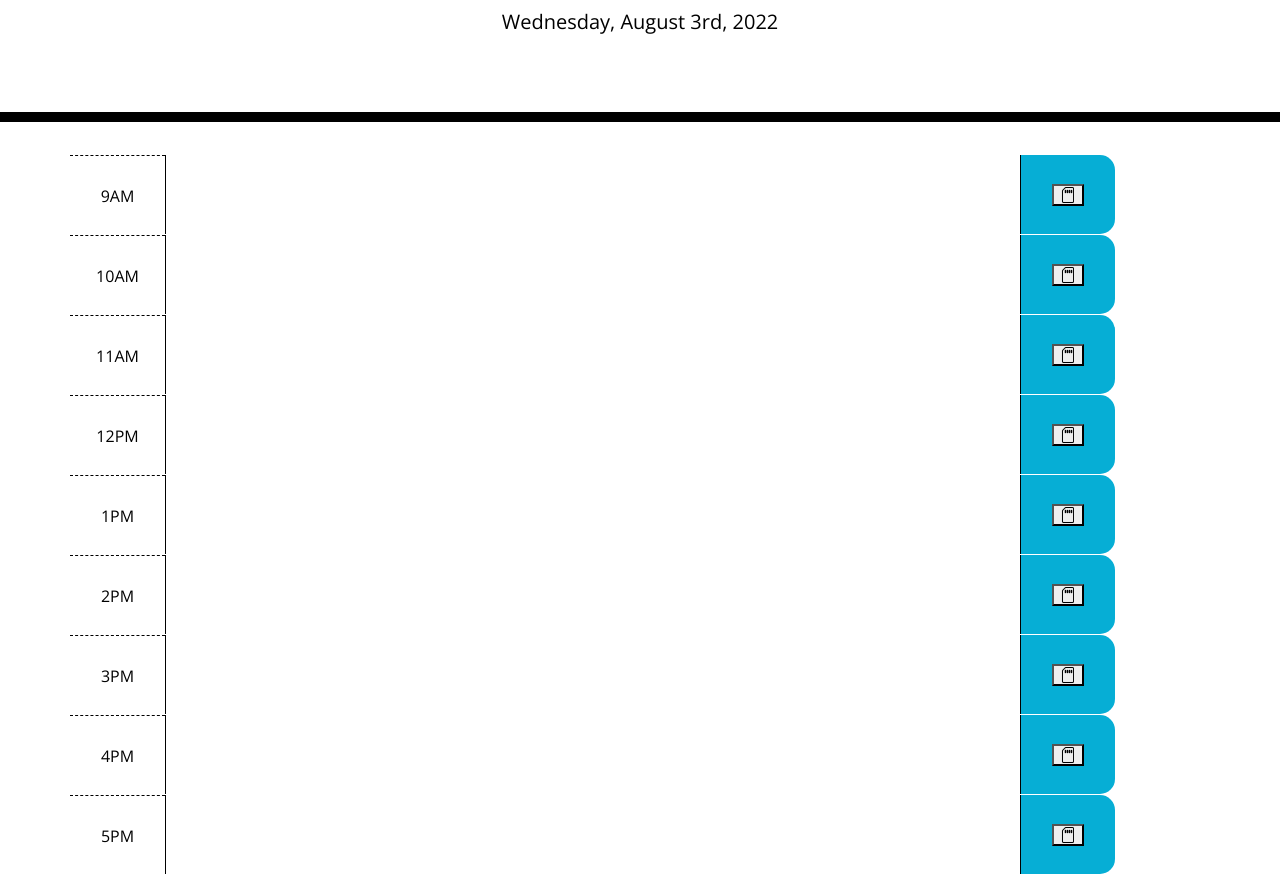
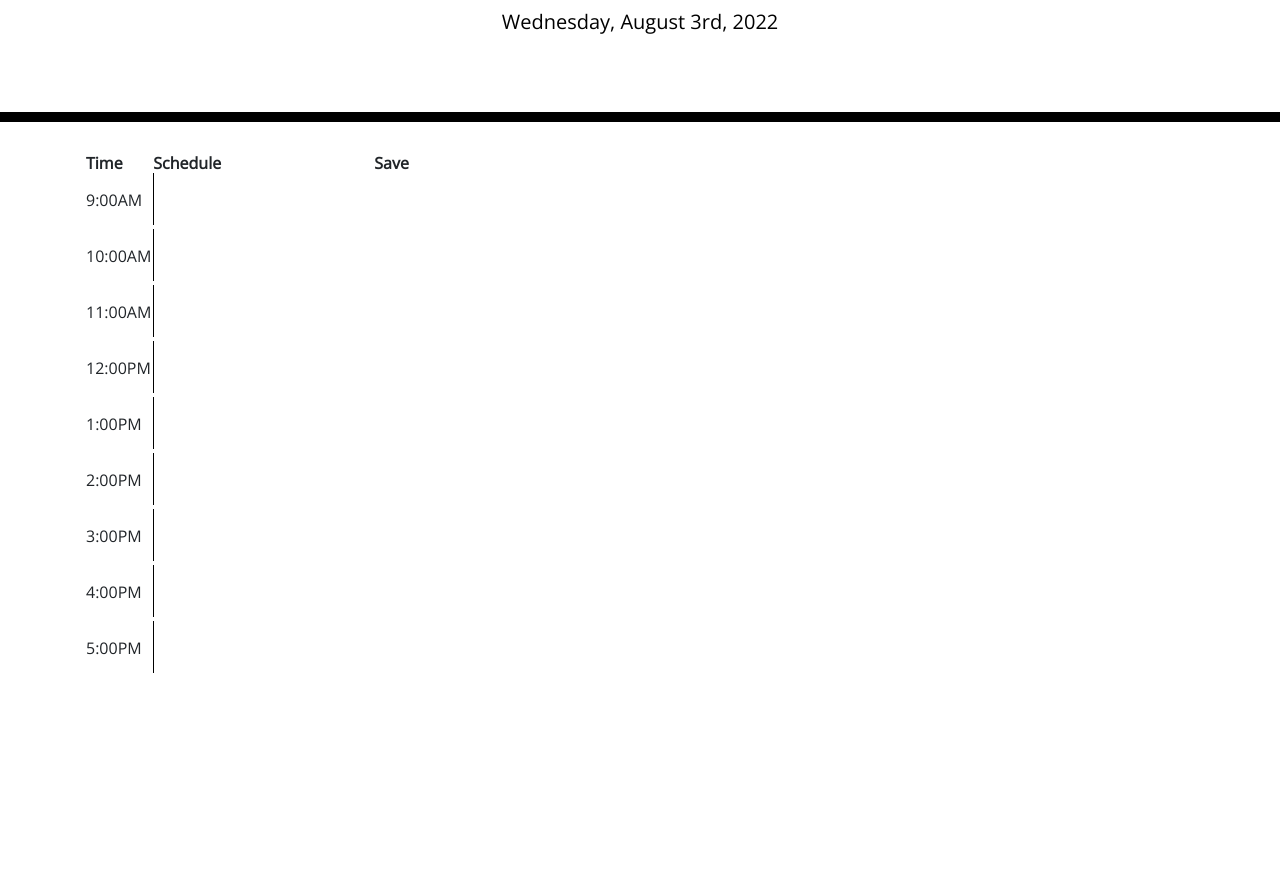
Before and after one commit to drewrvaz/Daily-Planner, a plain HTML site: page index.html in a window 1280 px wide. Shown: the part 182-1056 px from the top of the page. After the commit the page ends 858 px from the top, so only its background shows below. Drawn offline with nearby package versions, Linux system fonts and the light colour scheme.

Commit message:
Made a table in the html

```diff
--- a/index.html
+++ b/index.html
@@ -31,113 +31,60 @@
     </header>
     <div class="container">
       <!-- Timeblocks go here -->
-      <div class="row time-block" id="9">
-        <div class="col-1 hour">
-          9AM
-        </div>
-        <textarea class="col-9 description">
-
-        </textarea>
-        <div class="col-1 d-flex align-items-center justify-content-center saveBtn">
-          <button id="saveBtn"><i class="bi bi-sd-card"></i></button>
-        </div>
-      </div>
-
-      <div class="row time-block" id="10">
-        <div class="col-1 hour">
-          10AM
-        </div>
-        <textarea class="col-9 description">
-
-        </textarea>
-        <div class="col-1 d-flex align-items-center justify-content-center saveBtn">
-          <button id="saveBtn"><i class="bi bi-sd-card"></i></button>
-        </div>
-      </div>
-
-      <div class="row time-block" id="11">
-        <div class="col-1 hour">
-          11AM
-        </div>
-        <textarea class="col-9 description">
-
-        </textarea>
-        <div class="col-1 d-flex align-items-center justify-content-center saveBtn">
-          <button id="saveBtn"><i class="bi bi-sd-card"></i></button>
-        </div>
-      </div>
-
-      <div class="row time-block" id="12">
-        <div class="col-1 hour">
-          12PM
-        </div>
-        <textarea class="col-9 description">
-
-        </textarea>
-        <div class="col-1 d-flex align-items-center justify-content-center saveBtn">
-          <button id="saveBtn"><i class="bi bi-sd-card"></i></button>
-        </div>
-      </div>
-
-      <div class="row time-block" id="1">
-        <div class="col-1 hour">
-          1PM
-        </div>
-        <textarea class="col-9 description">
-
-        </textarea>
-        <div class="col-1 d-flex align-items-center justify-content-center saveBtn">
-          <button id="saveBtn"><i class="bi bi-sd-card"></i></button>
-        </div>
-      </div>
-
-      <div class="row time-block" id="2">
-        <div class="col-1 hour">
-          2PM
-        </div>
-        <textarea class="col-9 description">
-
-        </textarea>
-        <div class="col-1 d-flex align-items-center justify-content-center saveBtn">
-          <button id="saveBtn"><i class="bi bi-sd-card"></i></button>
-        </div>
-      </div>
-
-      <div class="row time-block" id="3">
-        <div class="col-1 hour">
-          3PM
-        </div>
-        <textarea class="col-9 description">
-
-        </textarea>
-        <div class="col-1 d-flex align-items-center justify-content-center saveBtn">
-          <button id="saveBtn"><i class="bi bi-sd-card"></i></button>
-        </div>
-      </div>
-
-      <div class="row time-block" id="4">
-        <div class="col-1 hour">
-          4PM
-        </div>
-        <textarea class="col-9 description">
-
-        </textarea>
-        <div class="col-1 d-flex align-items-center justify-content-center saveBtn">
-          <button id="saveBtn"><i class="bi bi-sd-card"></i></button>
-        </div>
-      </div>
-
-      <div class="row time-block" id="5">
-        <div class="col-1 hour" id="time">
-          5PM
-        </div>
-        <textarea class="col-9 description">
-
-        </textarea>
-        <div class="col-1 d-flex align-items-center justify-content-center saveBtn">
-          <button id="saveBtn"><i class="bi bi-sd-card"></i></button>
-        </div>
-      </div>
+      <table>
+        <thead>
+          <tr>
+            <th>Time</th>
+            <th>Schedule</th>
+            <th>Save</th>
+          </tr>
+        </thead>
+        <tr id="hour-9" data-time="9" class="time-slot">
+          <td class="data-time">9:00AM</td>
+          <td class="data-schedule"><textarea name="9-text"></textarea></td>
+          <td class="data-save" id="9am"><i class="fa-solid fa-lock"></i></td>
+        </tr>
+        <tr id="hour-10" data-time="10" class="time-slot">
+          <td class="data-time">10:00AM</td>
+          <td class="data-schedule"><textarea name="10-text"></textarea></td>
+          <td class="data-save" id="10am"><i class="fa-solid fa-lock"></i></td>
+        </tr>
+        <tr id="hour-11" data-time="11" class="time-slot">
+          <td class="data-time">11:00AM</td>
+          <td class="data-schedule"><textarea name="11-text"></textarea></td>
+          <td class="data-save" id="11am"><i class="fa-solid fa-lock"></i></td>
+        </tr>
+        <tr id="hour-12" data-time="12" class="time-slot">
+          <td class="data-time">12:00PM</td>
+          <td class="data-schedule"><textarea name="12-text"></textarea></td>
+          <td class="data-save" id="12pm"><i class="fa-solid fa-lock"></i></td>
+        </tr>
+        <tr id="hour-1" data-time="1" class="time-slot">
+          <td class="data-time">1:00PM</td>
+          <td class="data-schedule"><textarea name=" 1-text"></textarea></td>
+          <td class="data-save" id="1am"><i class="fa-solid fa-lock"></i></td>
+        </tr>
+        <tr id="hour-2" data-time="2" class="time-slot">
+          <td class="data-time">2:00PM</td>
+          <td class="data-schedule"><textarea name="2-text"></textarea></td>
+          <td class="data-save" id="2am"><i class="fa-solid fa-lock"></i></td>
+        </tr>
+        <tr id="hour-3" data-time="3" class="time-slot">
+          <td class="data-time">3:00PM</td>
+          <td class="data-schedule"><textarea name="3-text"></textarea></td>
+          <td class="data-save" id="3am"><i class="fa-solid fa-lock"></i></td>
+        </tr>
+        <tr id="hour-4" data-time="4" class="time-slot">
+          <td class="data-time">4:00PM</td>
+          <td class="data-schedule"><textarea name="4-text"></textarea></td>
+          <td class="data-save" id="4am"><i class="fa-solid fa-lock"></i></td>
+        </tr>
+        <tr id="hour-5" data-time="5" class="time-slot">
+          <td class="data-time">5:00PM</td>
+          <td class="data-schedule"><textarea name="5-text"></textarea></td>
+          <td class="data-save" id="5am"><i class="fa-solid fa-lock"></i></td>
+        </tr>
+      </table>
     </div>
 
     <script src="https://cdnjs.cloudflare.com/ajax/libs/jquery/3.2.1/jquery.min.js"></script>
```
